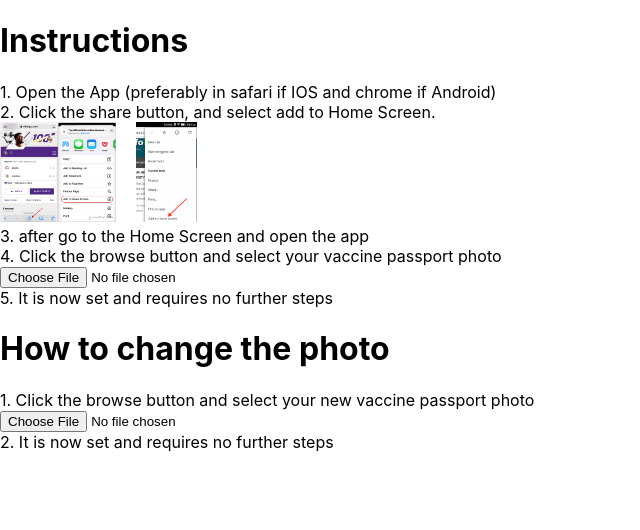
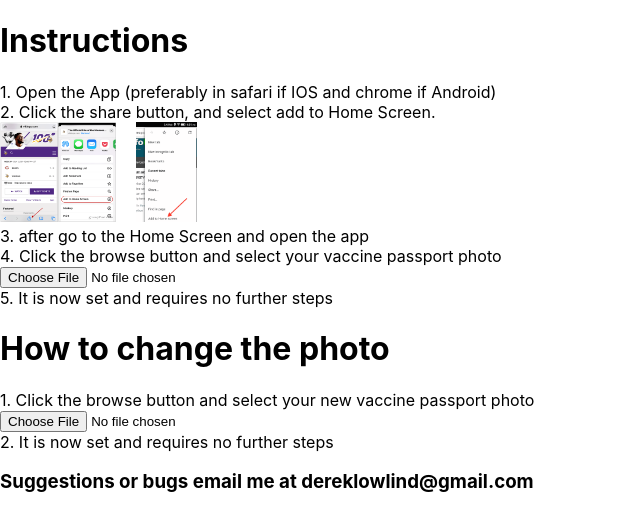
Before and after one commit to dereklowlind/vax_qr, a React (Create React App) app: page / in a window 1280 px wide. Shown: the top 530 px of the page, without its empty margins (0-640 px from the left). Built offline with nearby package versions, Linux system fonts and the light colour scheme.

Commit message:
added email me at line

```diff
--- a/src/App.js
+++ b/src/App.js
@@ -51,6 +51,8 @@ function App() {
         <input type='file' onChange={handleFileUpload}/>
         <div>2. It is now set and requires no further steps</div>
       </div>
+
+      <h3>Suggestions or bugs email me at dereklowlind@gmail.com</h3>
     </div>
   );
 }
```
